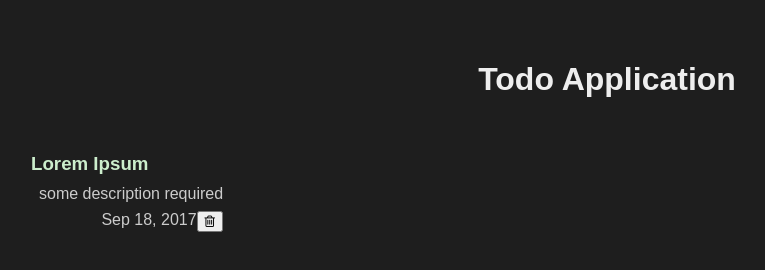
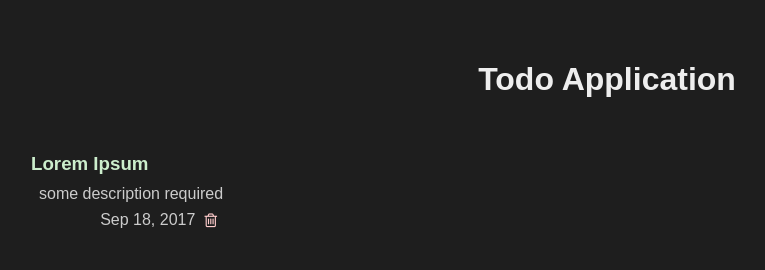
Before and after one commit to adityasharat/angular-1.5.x-tutorial, a website built with webpack: page src/public/index.html in a window 1280 px wide. Shown: the whole page, without its empty margins (33-798 px from the left). Built offline with nearby package versions, Linux system fonts and the light colour scheme; some packages are replaced by stand-ins of ours.

Commit message:
update css

```diff
--- a/src/style/app.css
+++ b/src/style/app.css
@@ -56,7 +56,11 @@
 }
 
 .td-list-item-delete  {
-
+  background: transparent;
+  border: none;
+  font-size: 1em;
+  color: #fcc;
+  margin-left: 0.2em;
 }
 
 .td-create-container {
```
